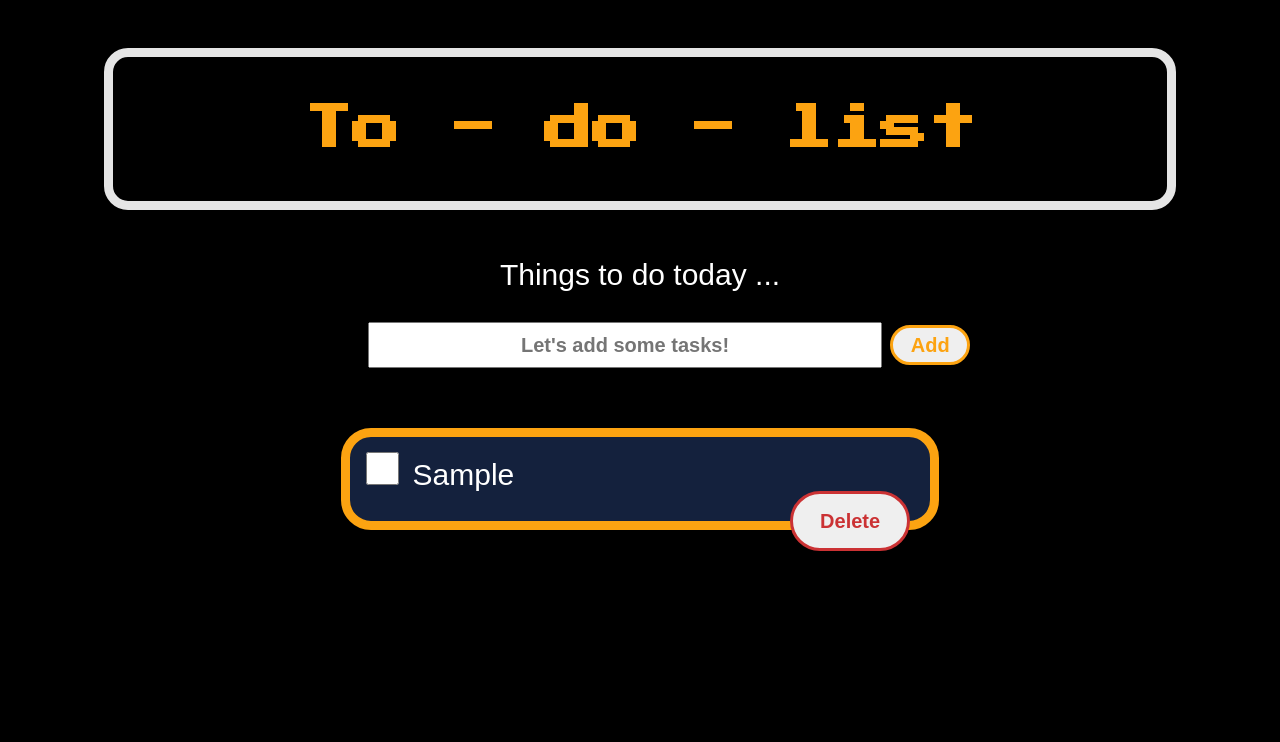
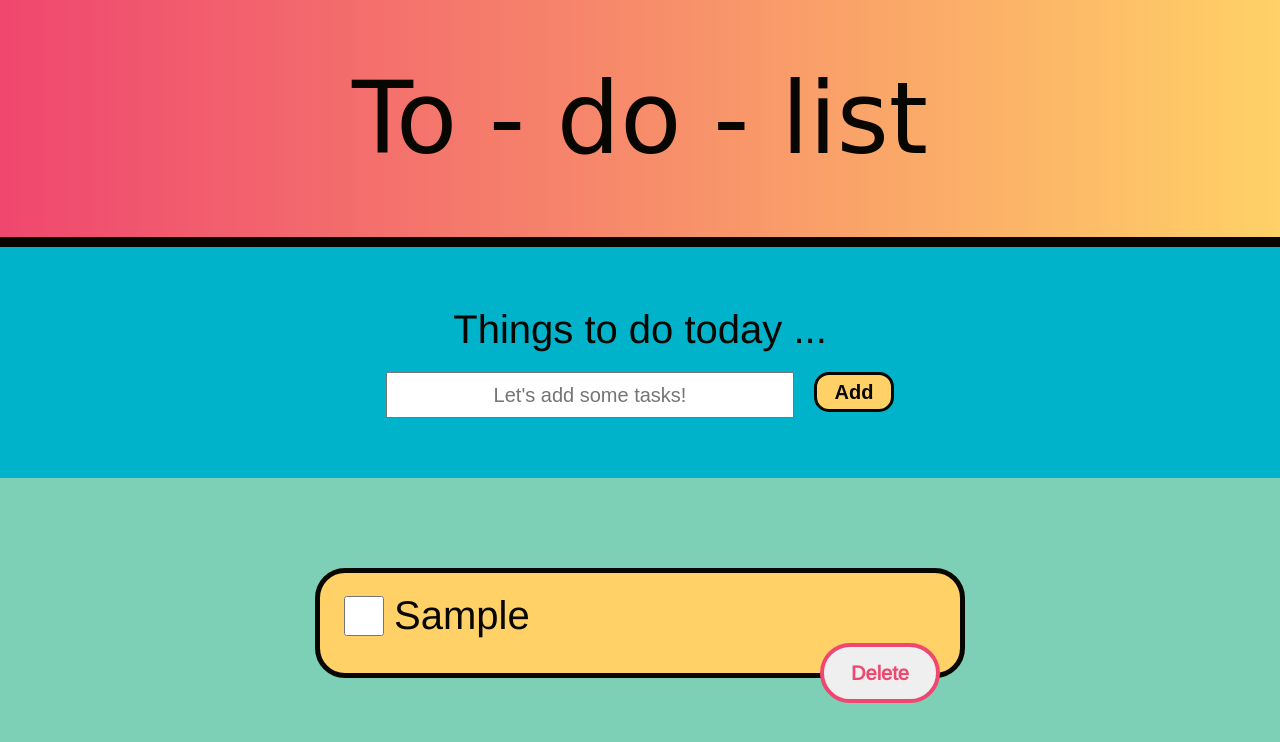
Before and after one commit to Jonas4899/To-do-list, a plain HTML site: page index.html in a window 1280 px wide. Both pictures are taken after typing "Sample" into the empty fields and a click on the button "Add". Drawn offline with nearby package versions, Linux system fonts and the light colour scheme; a web font is replaced by a local one.

Commit message:
Change the design of the whole page

```diff
--- a/index.html
+++ b/index.html
@@ -5,16 +5,28 @@
   <meta name="viewport" content="width=device-width, initial-scale=1.0">
   <title>To-do-List</title>
   <link rel="stylesheet" href="style.css">
+  <link rel="preconnect" href="https://fonts.gstatic.com">
+  <link href="https://fonts.googleapis.com/css2?family=Arimo&family=Fascinate&display=swap" rel="stylesheet">
 </head>
 <body>
-  <header>
-    <h1 class="main-title">To - do - list</h1>
-  </header>
   <main>
-    <p class="sub-title">Things to do today ...</p>
-    <input type="text" name="activity" id="activity" class="activity" placeholder="Let's add some tasks!">
-    <button class="add">Add</button>
+    <!-- ************************* MAIN TITLE ************************** -->
+    <header>
+      <h1>To - do - list</h1>
+    </header>
+    <!-- ************************* ADD TASKS ************************** -->
+    <section class="add-task">
+      <h2>Things to do today ...</h2>
+      <div class="content-wrap">
+        <input type="text" name="activity" id="activity" placeholder="Let's add some tasks!">
+        <button class="add-button">Add</button>
+      </div>
+    </section>
   </main>
+  <!-- ************************* TASKS LIST ************************** -->
+  <section class="task-list">
+
+  </section>
   <script src="script.js"></script>
 </body>
 </html>
--- a/script.js
+++ b/script.js
@@ -1,5 +1,6 @@
-const activity = document.querySelector('.activity');
-const add = document.querySelector('.add');
+const activity = document.querySelector('.add-task input[type="text"]');
+const addBtn = document.querySelector('.add-button');
+const taskSection = document.querySelector('.task-list');
 
 class Task {
   constructor(name) {
@@ -19,10 +20,11 @@ class Task {
     div.appendChild(checkbox);
     div.appendChild(label);
     div.appendChild(btnDelete);
-    document.body.appendChild(div);
+    taskSection.appendChild(div);
 
+    /* Add the action of delete to the bottom */
     btnDelete.onclick = function() {
-      document.body.removeChild(div);
+      taskSection.removeChild(div);
     }
   }
 }
@@ -37,4 +39,4 @@ function addElement() {
   }
 }
 
-add.addEventListener('click', addElement);
+addBtn.addEventListener('click', addElement);
--- a/style.css
+++ b/style.css
@@ -1,109 +1,146 @@
-@import url('https://fonts.googleapis.com/css2?family=Press+Start+2P&display=swap');
-@import url('https://fonts.googleapis.com/css2?family=DotGothic16&family=Press+Start+2P&display=swap');
-
+/*
+COLOR PALLETE: https://coolors.co/ef476f-ffd166-7dcfb6-00b2ca-070600
+Pink --#EF476F
+Soft yellow -- #FFD166
+Blue green -- #7DCFB6
+Pacific blue -- #00B2CA
+Black -- #070600
+*/
+/* Global styles
+-----------------------------------------------------------------*/
 :root {
-  --color-background-page: rgb(0, 0, 0);
-  --color-font: rgb(255, 255, 255);
-  --color-title: rgb(252, 163, 17);
+  --color-background-page: #00B2CA;
+  --color-font: #070600;
   --color-border-title: rgb(229, 229, 229);
-  --font-text: 'DotGothic16', sans-serif;
+  --font-text: 'Arimo', sans-serif;
+  --font-title: 'Fascinate', cursive;
 }
-
-body {
-  background-color: var(--color-background-page, black);
+html, body {
+  height: 100%;
+  display: flex;
+  flex-direction: column;
   color: var(--color-font);
   font-size: 30px;
   font-family: var(--font-text);
+  margin: 0;
+  padding: 0;
 }
 
-.main-title {
-  color: var(--color-title, orange);
-  font-family: 'Press Start 2P', Verdana;
-  font-size: 1.6em;
-  text-align: center;
-  border: solid;
-  border-radius: 0.5em;
-  border-width: 0.2em;
-  border-color: var(--color-border-title);
-  padding: 1em;
-  margin: 1em 2em;
+h1 {
+  font-size: 100px;
+  margin: 0 auto;
 }
 
-.sub-title {
-  text-align: center;
-  font-family: var(--font-text);
+h2 {
+  font-size: 40px;
+  margin: 0 auto;
 }
 
-.activity {
-  height: 2em;
-  width: 40%;
-  margin-left: 28.5%;
+h1, h2 {
+  font-weight: normal;
+}
+
+header, section {
+  padding: 60px;
+}
+/* Main title
+-----------------------------------------------------------------*/
+header {
+  color: var(--color-font);
+  background: linear-gradient(90deg, #EF476F 0%, #FFD166 100%);
+  font-family: var(--font-title);
+  font-weight: 600;
+  text-align: center;
+  border-bottom: 10px solid #070600;
+}
+/* Add tasks
+-----------------------------------------------------------------*/
+.add-task {
+  background-color: var(--color-background-page);
+}
+.add-task h2{
+  text-align: center;
+  margin-bottom: 20px;
+}
+.content-wrap {
+  display: flex;
+  justify-content: center;
+}
+#activity, .add-button {
+  margin: 0 10px;
+}
+#activity {
+  display: inline-block;
+  height: 40px;
+  width: 400px;
   font-size: 20px;
   text-align: center;
-  font-family: sans-serif;
-  font-weight: bold;
+  font-weight: 400;
 }
-
-.add {
+.add-button{
+  display: inline-block;
   height: 2em;
   width: 4em;
   font-size: 20px;
-  font-family: sans-serif;
   font-weight: 600;
-  color: var(--color-title);
-  border: solid;
-  border-color: var(--color-title);
-  border-radius: 1em;
+  color: var(--color-font);
+  border: 3px solid var(--color-font);
+  border-radius: 15px;
+  background: #FFD166;
 }
-
-.add:hover {
-  background-color: var(--color-title);
+.add-button:hover {
+  background-color: rgba(255, 209, 102, 80%);
+  cursor: pointer;
   color: var(--color-font);
   border-color: var(--color-font);
 }
-
-div {
-  width: 44%;
-  height: 2em;
-  padding: 0.4em;
-  margin: 2em auto;
+/* Task list
+-----------------------------------------------------------------*/
+.task-list {
+  background-color: #7DCFB6;
+  flex: 1;
+}
+.task-list div {
+  display:flex;
+  width: 600px;
+  height: 60px;
+  padding: 20px;
+  margin: 30px auto;
   position: relative;
-  border: solid;
+  border: 5px solid var(--color-font);
   border-radius: 1em;
-  border-width: 0.3em;
-  border-color: var(--color-title);
-  background-color: rgb(20, 33, 61);
+  background-color: #FFD166;
+}
+.task-list div [type="checkbox"] {
+  display: inline-block;
+  width: 40px;
+  height: 40px;
+  margin-right: 10px;
+}
+.task-list div label {
+  display: inline-block;
+  font-family: var(--font-text);
+  font-size: 40px;
+  margin: 0;
+  height: 40px;
 }
 
-div [type="checkbox"] {
-  width: 2.5em;
-  height: 2.5em;
-  margin-right: 1em;
-}
-
-div label {
-  width: 50%;
-  margin: auto;
-}
-
-/*Delete button*/
-div button {
-  width: 6em;
-  height: 3em;
+.task-list div button {
+  width: 120px;
+  height: 60px;
   position: absolute;
   right: 20px;
   bottom: -30px;
   font-size: 20px;
-  font-family: sans-serif;
   font-weight: 600;
-  color: rgb(203, 50, 52);
-  border: solid;
-  border-color: rgb(203, 50, 52);
-  border-radius: 3em;
+  font-family: var(--font-text);
+  color: #EF476F;
+  border: 4px solid #EF476F;
+  border-radius: 50px;
 }
-
-div button:hover {
-  background-color: rgb(203, 50, 52);
-  color: var(--color-font);
+.task-list div button:hover {
+  background-color: #EF476F;
+  color: #ffffff;
+  cursor: pointer;
   border-color: var(--color-font);
 }
```
